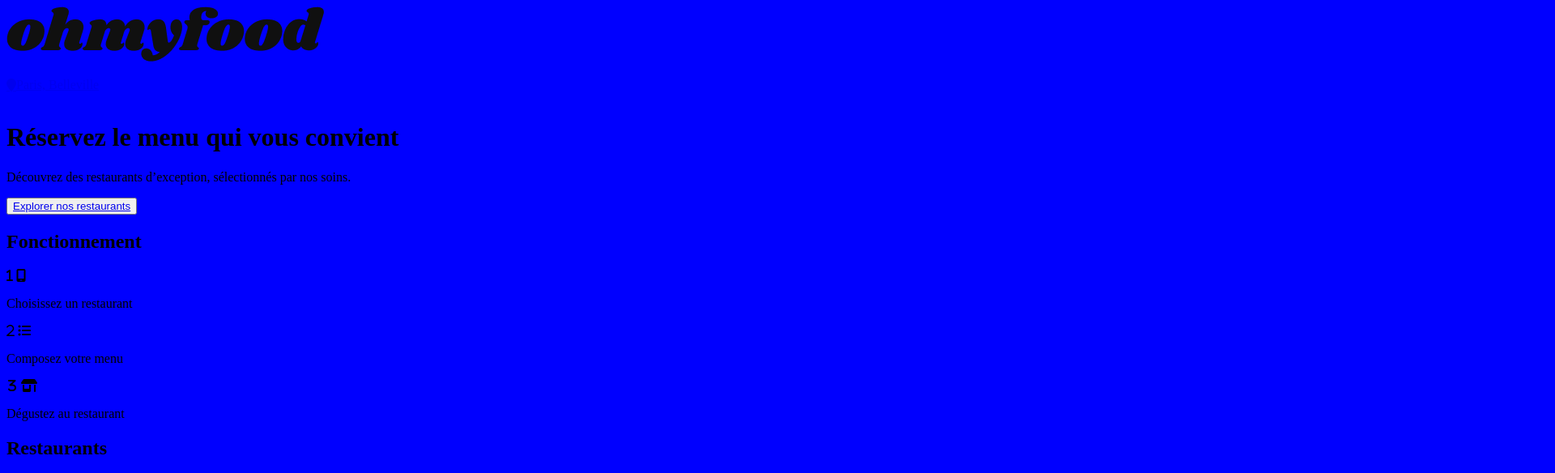
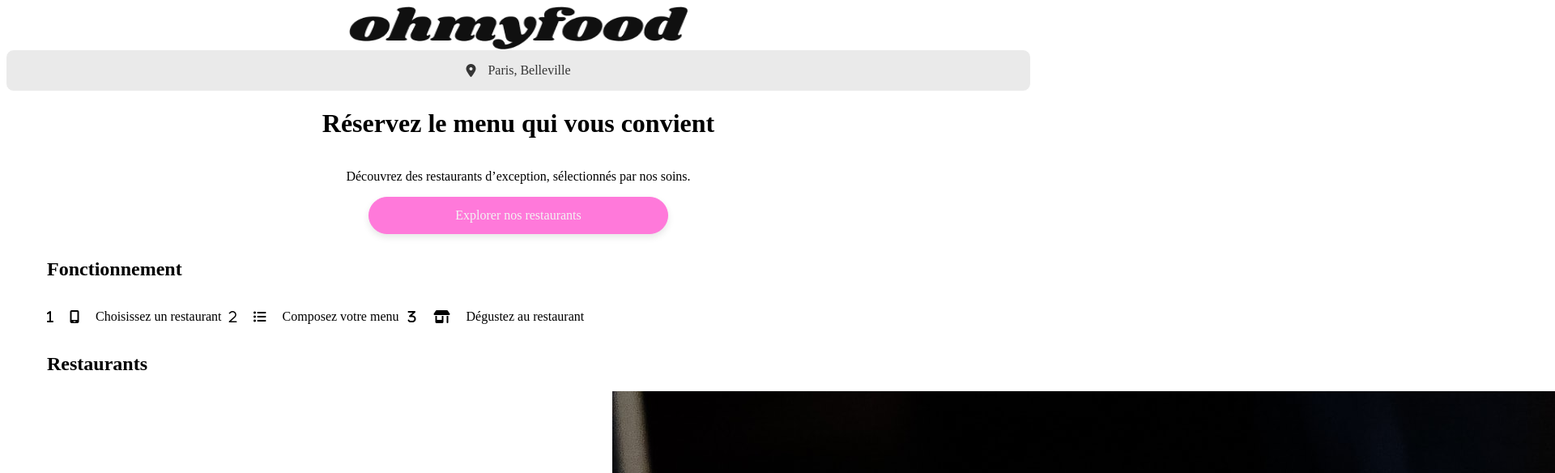
Before and after one commit to Ben-Ali-Charafoudine/OpenclassroomsProjet, a website: page index.html in a window 1280 px wide. Shown: the top 584 px of the page at 81% size, 1920 px wide, since content can reach past the window. Drawn offline with Linux system fonts and the light colour scheme; grey boxes are pictures that could not be loaded.

Commit message:
Ajout des fichiers index.html et sass/styles.scss et styles.css

```diff
--- a/index.html
+++ b/index.html
@@ -19,39 +19,43 @@
         <header class="header">
         <img class="logo" src="images/logo/ohmyfood.png" alt="Logo ohmyfood" >
         <a class="carte" href="https://www.google.com/maps/d/u/0/viewer?mid=1BAGwhlj2NvQGSjTlkHTLD9394Rs&hl=en_US&ll=48.87503600000002%2C2.386546000000016&z=17">
-            <i class="fa-solid fa-location-pin"></i>
+            <i class="fa-solid fa-location-dot"></i>
             <p>Paris, Belleville</p>
         </a>
         <h1>Réservez le menu qui vous convient</h1>
         <p>Découvrez des restaurants d’exception, sélectionnés par nos soins.</p>
-        <button><a href="palette.html" class="explore-button">Explorer nos restaurants</a></button>
+        <a href="palette.html" class="explore-button" >Explorer nos restaurants</a>
         </header>
         <main class="main-container">
                 <section class="fonctionnement">
                     <h2>Fonctionnement</h2>
-                    <div class="etape" id="choisir">
+                <div class="etape">
+                    <div class="choix" >
                         <i class="fa-solid fa-1 "></i>
                         <i class="fa-solid fa-mobile-screen"></i>
                         <p>Choisissez un restaurant</p>
                     </div>
-                    <div class="etape" id="composer">
+                    <div class="choix" >
                         <i class="fa-regular fa-2"></i>
                         <i class="fa-solid fa-list-ul"></i>
                         <p>Composez votre menu</p>
                     </div>
-                    <div class="etape" id="deguster">
+                    <div class="choix" >
                         <i class="fa-solid fa-3"></i>
                         <i class="fa-solid fa-shop"></i>
                         <p>Dégustez au restaurant</p>
                     </div>
+                </div>
+
                 </section>
 
             <section class="restaurants">
-                <div class="box-restaurants">
+
                     <h2 class="title-restau">Restaurants</h2>
+            <div class="box-restaurants">
                 <a class="link-restau">
                    <article class="arti-restau">
-                    <div class="image"><img  class="ima-rest" src="images/restaurants/jay-wennington-N_Y88TWmGwA-unsplash.jpg" style="width: 50px; height: 50px;"></div>
+                    <div class="image"><img  class="ima-rest" src="images/restaurants/jay-wennington-N_Y88TWmGwA-unsplash.jpg" alt="bongou"></div>
                     <h3>La palette du goût</h3>
                     <p>Ménilmontant</p>
                     <i class="fa-regular fa-heart"></i>
@@ -59,7 +63,7 @@
                 </a>
                 <a class="link-restau">
                     <article class="arti-restau">
-                     <div class="image"><img class="ima-rest" src="images/restaurants/stil-u2Lp8tXIcjw-unsplash.jpg" style="width: 50px; height: 50px;"></div>
+                     <div class="image"><img class="ima-rest" src="images/restaurants/stil-u2Lp8tXIcjw-unsplash.jpg"></div>
                      <h3>La note enchantée</h3>
                      <p>Charonne</p>
                      <i class="fa-regular fa-heart"></i>
@@ -67,7 +71,7 @@
                  </a>
                  <a class="link-restau">
                     <article class="arti-restau">
-                     <div class="image"><img class="ima-rest" src="images/restaurants/toa-heftiba-DQKerTsQwi0-unsplash.jpg" style="width: 50px; height: 50px;"></div>
+                     <div class="image"><img class="ima-rest" src="images/restaurants/toa-heftiba-DQKerTsQwi0-unsplash.jpg" ></div>
                      <h3>À la française</h3>
                      <p>Cité Rouge</p>
                      <i class="fa-regular fa-heart"></i>
@@ -75,13 +79,13 @@
                  </a>
                  <a class="link-restau">
                     <article class="arti-restau">
-                     <div class="image"><img class="ima-rest"s src="images/restaurants/louis-hansel-shotsoflouis-qNBGVyOCY8Q-unsplash.jpg" style="width: 50px; height: 50px;"></imh></div>
+                     <div class="image"><img class="ima-rest"s src="images/restaurants/louis-hansel-shotsoflouis-qNBGVyOCY8Q-unsplash.jpg" ></div>
                      <h3>Le délice des sens</h3>
                      <p>Folie-Méricourt</p>
                      <i class="fa-regular fa-heart"></i>
                     </article>
                  </a>
-                </div>
+            </div>
 
             </section>
 
--- a/sass/styles.scss
+++ b/sass/styles.scss
@@ -1,9 +1,107 @@
-body{
-    background-color:blue;
+//variable
+$color-start: #9356DC;
+$color-end: #FF79DA;
+$button-gradient: linear-gradient(to right, $color-start, $color-end);
+$color-btn: #F3F3F3;
+$color-text: #101010;
+$color-carte: #353535;
+$logo-width: 33%;
+$logo-height: 53px;
+$shadow-btn:0 4px 8px rgba(0, 0, 0, 0.1);
+// Mixins-img
+@mixin img-widht{
+width: 300px;
+height: 144px;
+border-top-left-radius: 20px;
+border-top-right-radius: 20px;
+object-fit: cover;
 }
-.carte{
-    display: flex;
-    flex-direction: row;
-    align-items: center;
-    list-style-type: none;
+//mixins-flex
+@mixin flex-row-center{
+  display: flex;
+  flex-direction: row;
+  align-items: center;
 }
+@mixin flex-row{
+  display: flex;
+  flex-direction: row;
+}
+@mixin flex-colum-center{
+  display: flex;
+  flex-direction: column;
+  align-items: center;
+}
+@mixin flex-colum{
+  display: flex;
+  flex-direction: column;
+}
+//mixins-carte
+@mixin cart{
+  border: solid 1px white;
+  color:$color-carte;
+  background-color:#EAEAEA;
+  width: 100%;
+  border-radius: 10px;
+}
+//mixins-boutton
+@mixin btn{
+  text-decoration: none;
+  border: solid 1px $color-end;
+  border-radius: 50px;
+  background-color: $color-end;
+  color: $color-btn;
+  text-align: center;
+  width: 27%;
+  padding: 13px;
+  box-shadow:$shadow-btn;
+}
+//mixins-wrap
+@mixin flex-vrap{
+  display: flex;
+  flex-wrap: wrap
+}
+
+/*.. Entête..*/
+header{
+  @include flex-colum-center;
+ .carte{
+    @include flex-row-center;
+    justify-content: center;
+    gap: 15px;
+    text-decoration: none;
+    @include cart;
+  }
+  .explore-button {
+    @include btn;
+  }
+  .logo{
+    width: $logo-width;
+    height: $logo-height;
+  }
+}
+/*... main...*/
+.main-container{
+  @include flex-colum;
+  padding: 10px 50px;
+  box-sizing: border-box;
+  .fonctionnement{
+    @include flex-colum;
+    .etape{
+      @include flex-row-center;
+      gap: 9px;
+      .choix{
+        @include flex-row-center;
+        gap: 20px;
+      }
+    }
+  }
+ .restaurants{
+  @include flex-colum;
+  .box-restaurants{
+    @include flex-row-center;
+    .link-restau{
+      width: 30%;
+    }
+  }
+}
+}
```
Also changed, not shown: styles.css.
